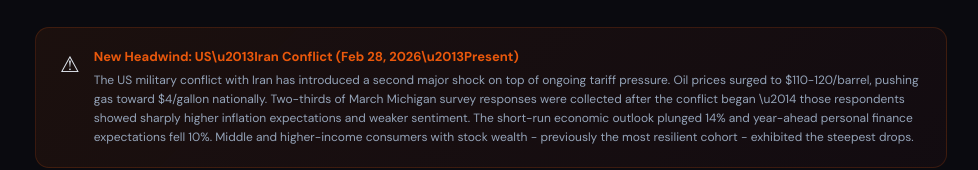
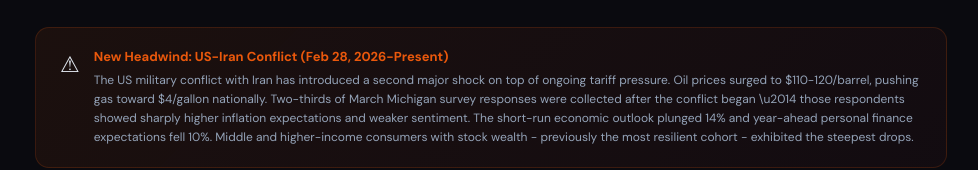
Before and after one commit to PaddingtonPrimo/US-CE-Sentiment-April-26, a React (Vite) app: page / in a window 1280 px wide. Shown: the part 385-555 px from the top of the page, without its empty margins (149-1127 px from the left). Built offline with nearby package versions, Linux system fonts and the light colour scheme.

Commit message:
Fix formatting of US-Iran Conflict date range

```diff
--- a/src/consumer-electronics-sentiment.jsx
+++ b/src/consumer-electronics-sentiment.jsx
@@ -240,7 +240,7 @@
             <div style={{ fontSize: 22, marginTop: 2 }}>{"\u26A0"}</div>
             <div>
               <h4 style={{ fontSize: 13, fontWeight: 700, color: "#ea580c", margin: "0 0 6px" }}>
-                New Headwind: US\u2013Iran Conflict (Feb 28, 2026\u2013Present)
+                New Headwind: US-Iran Conflict (Feb 28, 2026-Present)
               </h4>
               <p style={{ fontSize: 12, color: "#94a3b8", margin: 0, lineHeight: 1.6 }}>
                 The US military conflict with Iran has introduced a second major shock on top of ongoing tariff pressure. Oil prices surged to $110-120/barrel, pushing gas toward $4/gallon nationally. Two-thirds of March Michigan survey responses were collected after the conflict began \u2014 those respondents showed sharply higher inflation expectations and weaker sentiment. The short-run economic outlook plunged 14% and year-ahead personal finance expectations fell 10%. Middle and higher-income consumers with stock wealth - previously the most resilient cohort - exhibited the steepest drops.
```
